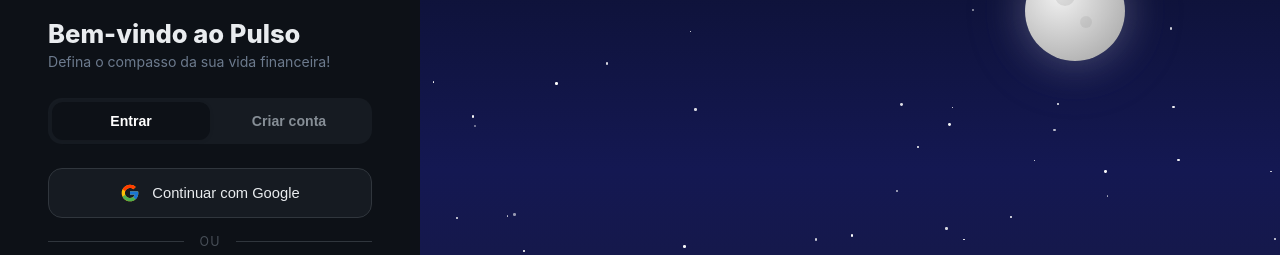
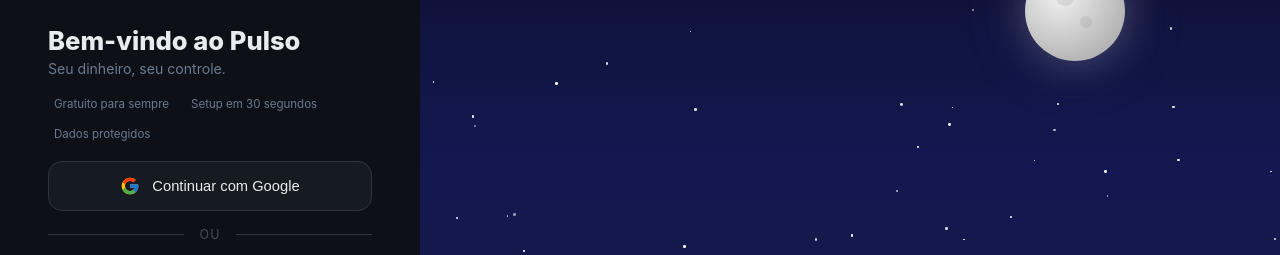
Before and after one commit to jotatecholiveira/pulso-v2, a website: page login.html in a window 1280 px wide. Shown: the part 151-406 px from the top of the page. Drawn offline with Linux system fonts and the light colour scheme.

Commit message:
refactor: remove visible tabs from login, add social proof badges, move tagline to form area

```diff
--- a/login.html
+++ b/login.html
@@ -101,19 +101,24 @@
       transition: color 0.5s ease;
     }
     .login-tagline {
-      font-size: 0.88rem; color: #868e96; margin-bottom: 28px;
+      font-size: 0.88rem; color: #868e96; margin-bottom: 20px;
     }
     body.dark-mode .login-tagline { color: #6c7a8d; }
 
-    /* === TABS === */
+    .social-proof {
+      display: flex; gap: 16px; margin-bottom: 20px; flex-wrap: wrap;
+    }
+    .proof-item {
+      display: flex; align-items: center; gap: 6px;
+      font-size: 0.72rem; color: #868e96;
+      transition: color 0.5s ease;
+    }
+    body.dark-mode .proof-item { color: #6c7a8d; }
+    .proof-item i { color: #51cf66; font-size: 0.65rem; }
+
+    /* === TABS (hidden but kept for JS) === */
     .auth-tabs {
-      display: flex;
-      background: #f1f3f5;
-      border-radius: 14px;
-      padding: 4px;
-      margin-bottom: 24px;
-      position: relative;
-      transition: background 0.5s ease;
+      position: absolute; width: 0; height: 0; overflow: hidden; opacity: 0; pointer-events: none;
     }
     body.dark-mode .auth-tabs { background: #161b22; }
     .auth-tab {
@@ -631,12 +636,27 @@
         <div class="login-brand-name">Pulso</div>
       </div>
       <h1 class="login-heading">Bem-vindo ao Pulso</h1>
-      <p class="login-tagline">Defina o compasso da sua vida financeira!</p>
+      <p class="login-tagline">Seu dinheiro, seu controle.</p>
 
-      <div class="auth-tabs">
+      <div class="auth-tabs" aria-hidden="true">
         <div class="auth-tab-indicator" id="tabIndicator"></div>
         <button type="button" class="auth-tab active" id="tabLogin" onclick="switchAuthTab('login')">Entrar</button>
         <button type="button" class="auth-tab" id="tabRegister" onclick="switchAuthTab('register')">Criar conta</button>
+      </div>
+
+      <div class="social-proof">
+        <div class="proof-item">
+          <i class="fa-solid fa-check-double"></i>
+          <span>Gratuito para sempre</span>
+        </div>
+        <div class="proof-item">
+          <i class="fa-solid fa-bolt"></i>
+          <span>Setup em 30 segundos</span>
+        </div>
+        <div class="proof-item">
+          <i class="fa-solid fa-shield-halved"></i>
+          <span>Dados protegidos</span>
+        </div>
       </div>
 
       <div id="auth-message" class="auth-msg" aria-live="polite"></div>
@@ -741,9 +761,6 @@
         <div class="night-grass"></div>
       </div>
 
-      <div class="landscape-brand">
-        <h2>Seu dinheiro,<br>seu controle.</h2>
-        <p>Organize receitas, despesas e investimentos em um só lugar.</p>
       </div>
     </div>
   </div>
```
Also changed, not shown: www/login.html (+31 -14 lines).
